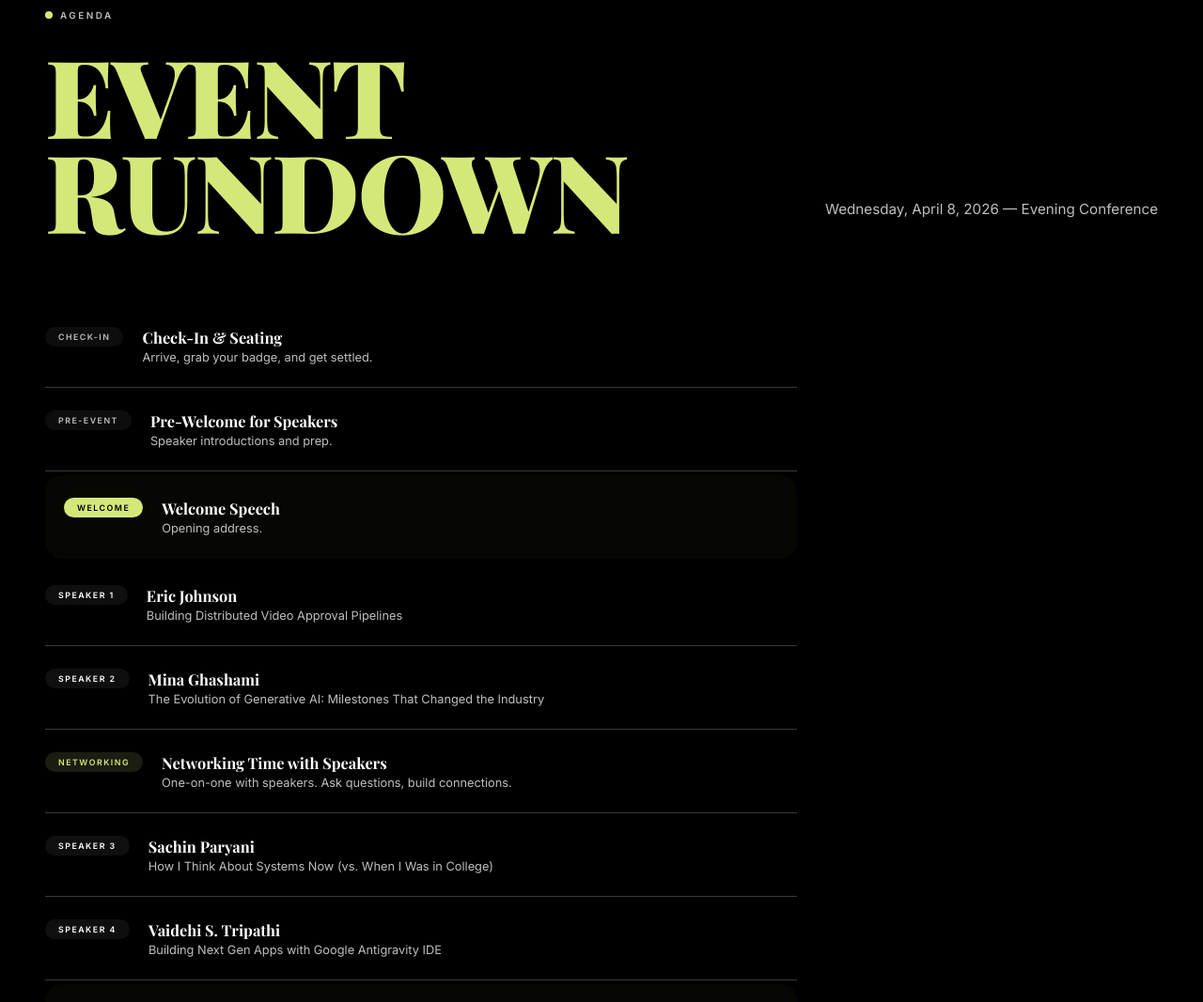
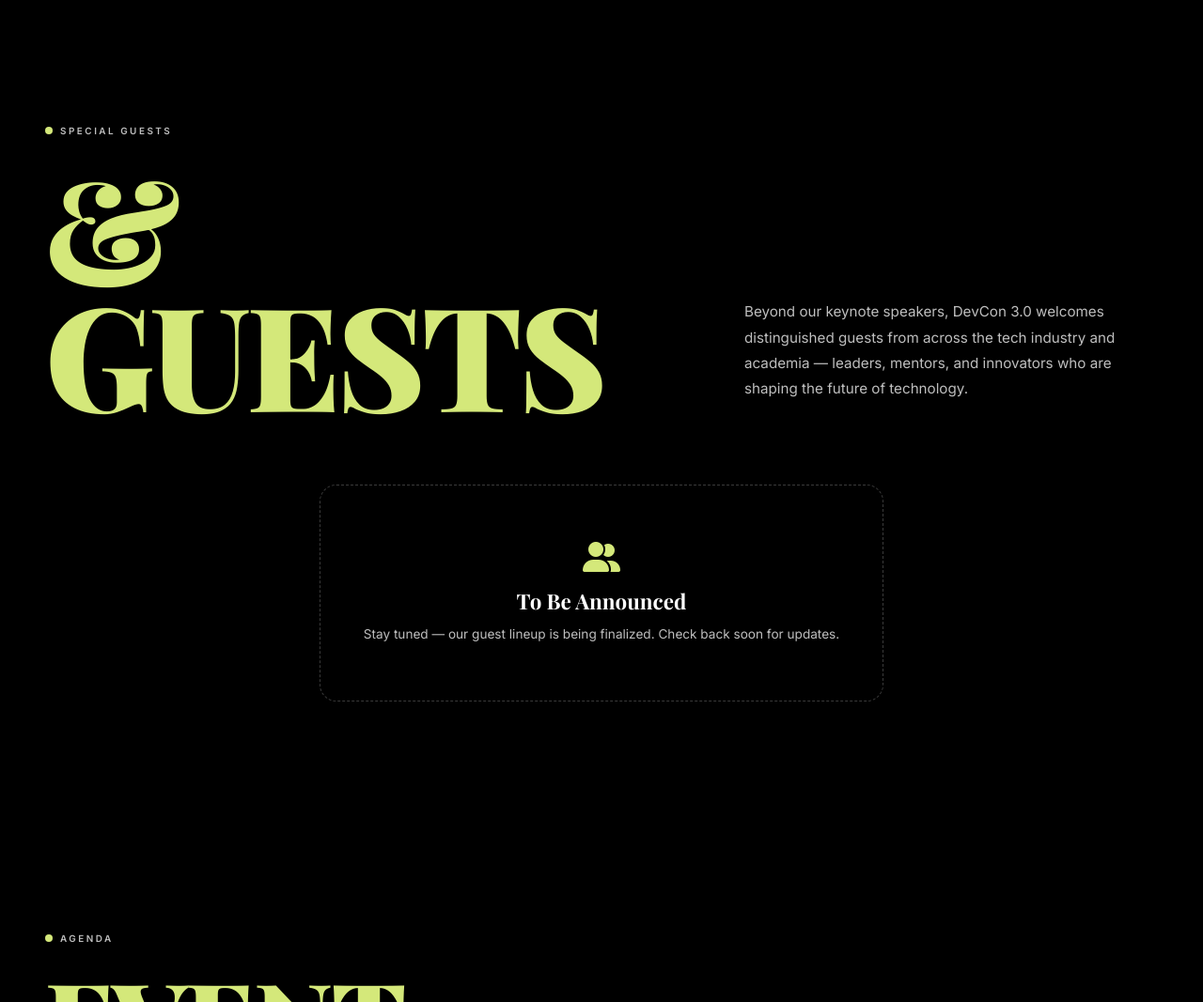
Before and after one commit to harshitaajoshi/DevCon-Website, a website: page index.html in a window 1280 px wide. Shown: the part 3276-4343 px from the top of the page at 94% size. Drawn offline with nearby package versions, Linux system fonts and the light colour scheme; a web font is replaced by a local one.

Commit message:
Add Guests section after speakers with TBA placeholder

```diff
--- a/index.html
+++ b/index.html
@@ -159,6 +159,24 @@
     </div>
   </section>
 
+  <!-- ===== GUESTS ===== -->
+  <section class="panel" id="guests">
+    <div class="spread spread-full">
+      <div class="spread-left">
+        <span class="dot-label rv"><span class="dot"></span> SPECIAL GUESTS</span>
+        <h2 class="sec-h sec-h-xl rv">&amp;<br>GUESTS</h2>
+      </div>
+      <div class="spread-right spread-right-low">
+        <p class="spread-p rv">Beyond our keynote speakers, DevCon 3.0 welcomes distinguished guests from across the tech industry and academia — leaders, mentors, and innovators who are shaping the future of technology.</p>
+      </div>
+    </div>
+    <div class="guests-tba rv">
+      <i class="fas fa-user-group guests-ico"></i>
+      <h3>To Be Announced</h3>
+      <p>Stay tuned — our guest lineup is being finalized. Check back soon for updates.</p>
+    </div>
+  </section>
+
   <!-- ===== SCHEDULE ===== -->
   <section class="panel" id="schedule">
     <div class="spread">
--- a/styles.css
+++ b/styles.css
@@ -198,6 +198,14 @@ button{cursor:none;border:none;background:none;font-family:var(--bd);color:inher
 .spk-link{display:inline-flex;align-items:center;gap:6px;font-size:.7rem;font-weight:600;letter-spacing:1px;color:var(--lime);margin-top:8px;transition:opacity .3s}
 .spk-link i{font-size:.85rem}
 .spk-link:hover{opacity:.6}
+
+/* ============================================
+   GUESTS
+   ============================================ */
+.guests-tba{text-align:center;padding:60px 40px;border:1px dashed var(--brd);border-radius:var(--r);max-width:600px;margin:48px auto 0}
+.guests-ico{font-size:2rem;color:var(--lime);margin-bottom:16px}
+.guests-tba h3{font-family:var(--hd);font-size:1.4rem;color:#fff;margin:0 0 10px}
+.guests-tba p{font-family:var(--bd);font-size:.85rem;color:var(--tx2);margin:0;line-height:1.6}
 
 /* ============================================
    AGENDA
```
